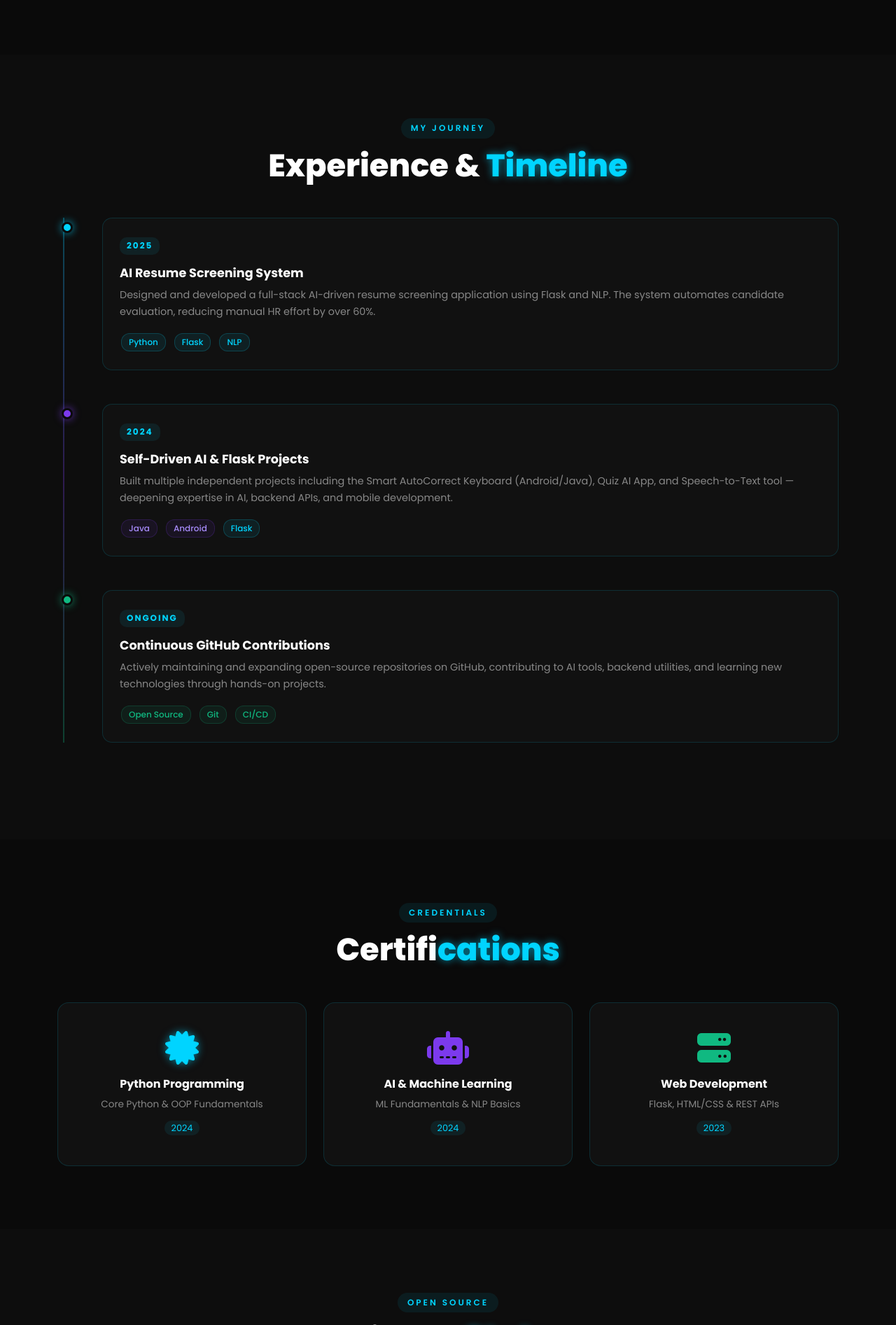
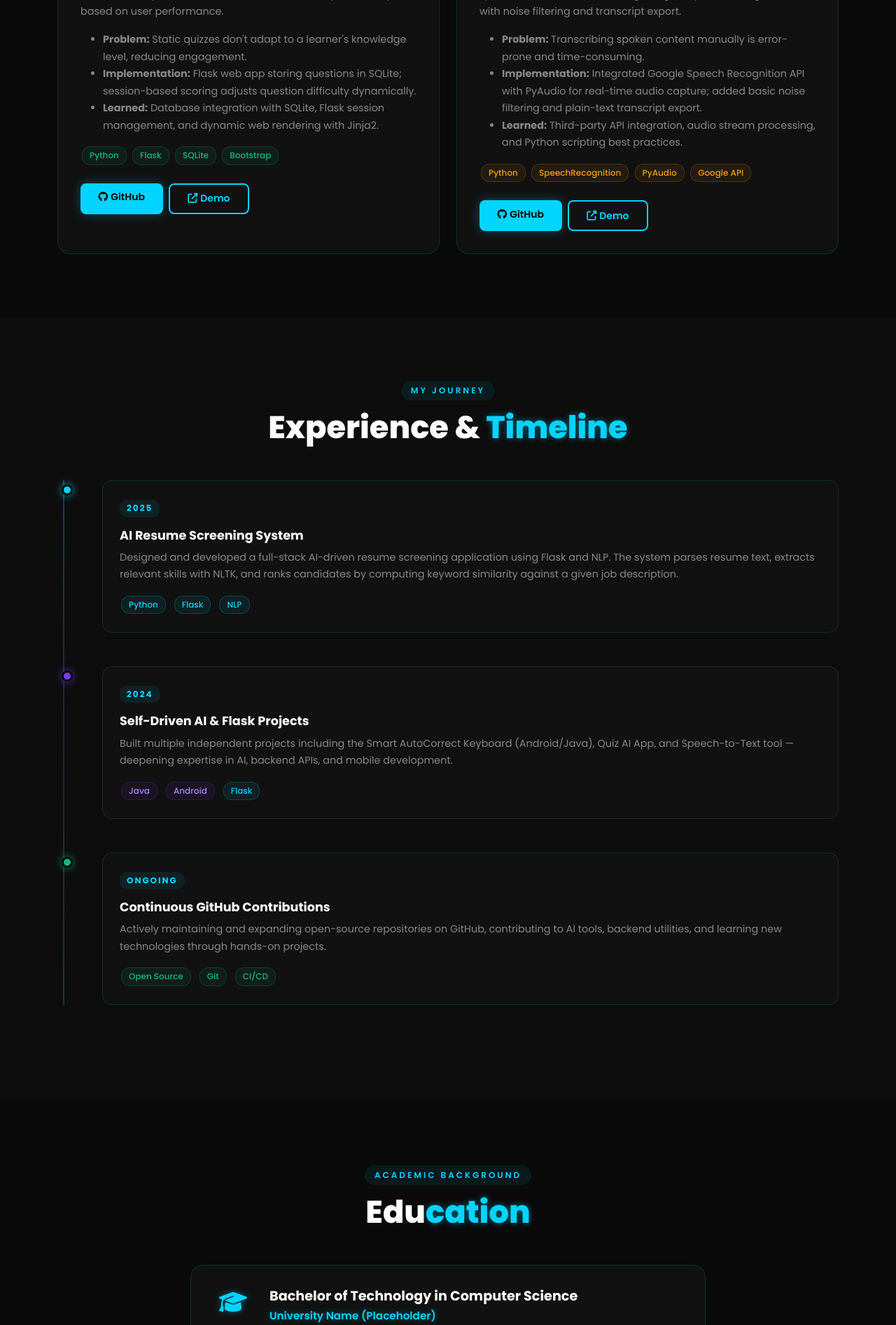
Before and after one commit to kskreddy2k7/kranthu-ai-portfolio, a Flask app: page / in a window 1280 px wide. Shown: the part 3347-5240 px from the top of the page at 70% size. Run offline with Flask 3, Linux system fonts and the light colour scheme; data that the repository does not hold is empty; some libraries are stand-ins or nearby versions.

Commit message:
Refine portfolio for internship readiness: education section, honest claims, improved project descriptions, reduced glow
Co-authored-by: kskreddy2k7 <238938005+kskreddy2k7@users.noreply.github.com>

```diff
--- a/app.py
+++ b/app.py
@@ -41,7 +41,7 @@ def fetch_github_stats():
         top_languages = sorted(languages.items(), key=lambda x: x[1], reverse=True)[:5]
         return {'repo_count': repo_count, 'top_languages': top_languages}
     except Exception:
-        return {'repo_count': 12, 'top_languages': [('Python', 8), ('Java', 3), ('HTML', 1)]}
+        return {'repo_count': 0, 'top_languages': []}
 
 
 CHATBOT_RESPONSES = {
@@ -67,13 +67,14 @@ CHATBOT_RESPONSES = {
         "• Or use the <strong>Contact Form</strong> on this page!"
     ),
     'experience': (
-        "Kranthu has hands-on experience building AI-driven applications. "
-        "He developed an <strong>AI Resume Screening System</strong> in 2025 and has been "
-        "continuously self-learning and contributing to open-source projects on GitHub."
+        "Kranthu has hands-on experience building AI-driven applications through self-directed projects. "
+        "He developed an <strong>AI Resume Screening System</strong> in 2025 using Flask and NLTK, and "
+        "has been continuously learning and building projects on GitHub."
     ),
     'education': (
-        "Kranthu is a passionate self-driven developer with a strong foundation "
-        "in Computer Science, continuously upskilling in AI, ML, and backend development."
+        "Kranthu is currently a 1st Year Bachelor of Technology (B.Tech) student in Computer Science. "
+        "He is actively building real-world projects in Python, AI, and backend development alongside "
+        "his coursework, and is open to internship opportunities to grow further."
     ),
     'certifications': (
         "Kranthu holds certifications in Python programming, AI/ML fundamentals, "
--- a/static/css/style.css
+++ b/static/css/style.css
@@ -18,8 +18,8 @@
   --text-muted: #888;
   --border: rgba(0, 212, 255, 0.15);
   --border-purple: rgba(124, 58, 237, 0.25);
-  --glow: 0 0 18px rgba(0, 212, 255, 0.35);
-  --glow-lg: 0 0 35px rgba(0, 212, 255, 0.25);
+  --glow: 0 0 14px rgba(0, 212, 255, 0.25);
+  --glow-lg: 0 0 28px rgba(0, 212, 255, 0.18);
   --transition: 0.3s ease;
 }
 
@@ -220,7 +220,7 @@ a:hover { color: #fff; }
 
 .neon-text {
   color: var(--neon);
-  text-shadow: 0 0 12px rgba(0,212,255,0.6);
+  text-shadow: 0 0 8px rgba(0,212,255,0.45);
 }
 
 .neon-link { color: var(--neon); }
@@ -273,7 +273,7 @@ a:hover { color: #fff; }
 
 @keyframes pulse-ring {
   0%, 100% { box-shadow: var(--glow-lg), inset 0 0 30px rgba(0,212,255,0.05); }
-  50% { box-shadow: 0 0 50px rgba(0,212,255,0.4), inset 0 0 30px rgba(0,212,255,0.08); }
+  50% { box-shadow: 0 0 40px rgba(0,212,255,0.28), inset 0 0 30px rgba(0,212,255,0.06); }
 }
 
 /* ============================================================
@@ -448,6 +448,31 @@ a:hover { color: #fff; }
 }
 .timeline-title { font-size: 1.1rem; font-weight: 700; color: #fff; margin: 0.5rem 0; }
 .timeline-desc  { color: var(--text-muted); font-size: 0.9rem; }
+
+/* ============================================================
+   EDUCATION
+   ============================================================ */
+.education-card {
+  background: var(--bg-card);
+  border: 1px solid var(--border);
+  border-radius: 18px;
+  padding: 2rem 2.5rem;
+  transition: var(--transition);
+}
+.education-card:hover {
+  border-color: var(--neon);
+  box-shadow: var(--glow);
+}
+.edu-icon-wrap {
+  min-width: 48px;
+  padding-top: 4px;
+}
+.edu-degree { font-size: 1.2rem; font-weight: 700; color: #fff; margin-bottom: 0.25rem; }
+.edu-university { font-size: 0.95rem; font-weight: 600; }
+.edu-year { font-size: 0.75rem; font-weight: 700; letter-spacing: 2px; text-transform: uppercase;
+  color: var(--neon); background: rgba(0,212,255,0.08); padding: 2px 10px; border-radius: 10px;
+  display: inline-block; }
+.edu-detail { color: var(--text-muted); font-size: 0.9rem; }
 
 /* ============================================================
    CERTIFICATIONS
--- a/static/js/script.js
+++ b/static/js/script.js
@@ -24,10 +24,8 @@ document.addEventListener('DOMContentLoaded', function () {
     new Typed('#typed-output', {
       strings: [
         'Python Developer',
-        'AI Builder',
-        'Backend Enthusiast',
-        'Problem Solver',
-        'Flask Developer'
+        'AI & Backend Enthusiast',
+        'Open to Internship Opportunities'
       ],
       typeSpeed: 60,
       backSpeed: 35,
--- a/templates/base.html
+++ b/templates/base.html
@@ -37,6 +37,7 @@
           <li class="nav-item"><a class="nav-link" href="{{ url_for('index') }}#skills">Skills</a></li>
           <li class="nav-item"><a class="nav-link" href="{{ url_for('index') }}#projects">Projects</a></li>
           <li class="nav-item"><a class="nav-link" href="{{ url_for('index') }}#experience">Experience</a></li>
+          <li class="nav-item"><a class="nav-link" href="{{ url_for('index') }}#education">Education</a></li>
           <li class="nav-item"><a class="nav-link" href="{{ url_for('index') }}#github">GitHub</a></li>
           <li class="nav-item"><a class="nav-link" href="{{ url_for('blog') }}">Blog</a></li>
           <li class="nav-item"><a class="nav-link" href="{{ url_for('index') }}#contact">Contact</a></li>
--- a/templates/index.html
+++ b/templates/index.html
@@ -55,7 +55,7 @@
               <i class="fas fa-user-astronaut fa-5x neon-text"></i>
             </div>
           </div>
-          <div class="about-badge"><i class="fas fa-code me-1"></i>Available for Hire</div>
+          <div class="about-badge"><i class="fas fa-code me-1"></i>Open to Internship Opportunities</div>
         </div>
       </div>
       <div class="col-lg-7" data-aos="fade-left">
@@ -84,8 +84,8 @@
             <span class="stat-label">Projects</span>
           </div>
           <div class="stat-box text-center">
-            <span class="stat-num neon-text">2+</span>
-            <span class="stat-label">Years Learning</span>
+            <span class="stat-num neon-text">1+</span>
+            <span class="stat-label">Year Learning</span>
           </div>
         </div>
       </div>
@@ -193,6 +193,11 @@
             An intelligent backend system that parses resumes, extracts key skills using NLP,
             and ranks candidates based on job description matching — built with Flask and Python NLP libraries.
           </p>
+          <ul class="project-desc mb-3">
+            <li><strong>Problem:</strong> Manually reviewing resumes is slow and inconsistent for recruiters handling many applicants.</li>
+            <li><strong>Implementation:</strong> Used NLTK for text tokenization and keyword extraction, served via a Flask REST API with JSON responses.</li>
+            <li><strong>Learned:</strong> NLP text processing pipelines, Flask backend architecture, and REST API design.</li>
+          </ul>
           <div class="project-tech mb-4">
             <span class="tech-badge">Python</span>
             <span class="tech-badge">Flask</span>
@@ -225,6 +230,11 @@
             An Android keyboard application built in Java that provides real-time autocorrect
             suggestions using NLP-inspired string distance algorithms and a custom word dictionary.
           </p>
+          <ul class="project-desc mb-3">
+            <li><strong>Problem:</strong> Mobile typing frequently produces errors that benefit from intelligent, context-aware correction.</li>
+            <li><strong>Implementation:</strong> Used Android's IME API to intercept keystrokes; computed Levenshtein distance to rank word suggestions from a local dictionary.</li>
+            <li><strong>Learned:</strong> Android app development, Java OOP principles, and string-distance algorithm design.</li>
+          </ul>
           <div class="project-tech mb-4">
             <span class="tech-badge purple">Java</span>
             <span class="tech-badge purple">Android</span>
@@ -256,6 +266,11 @@
             A Python-powered quiz system that generates dynamic questions, tracks scores,
             provides instant feedback, and adapts difficulty based on user performance.
           </p>
+          <ul class="project-desc mb-3">
+            <li><strong>Problem:</strong> Static quizzes don't adapt to a learner's knowledge level, reducing engagement.</li>
+            <li><strong>Implementation:</strong> Flask web app storing questions in SQLite; session-based scoring adjusts question difficulty dynamically.</li>
+            <li><strong>Learned:</strong> Database integration with SQLite, Flask session management, and dynamic web rendering with Jinja2.</li>
+          </ul>
           <div class="project-tech mb-4">
             <span class="tech-badge green">Python</span>
             <span class="tech-badge green">Flask</span>
@@ -287,6 +302,11 @@
             A Python application that captures audio input and converts speech to text in real time
             using Google's Speech Recognition API, with noise filtering and transcript export.
           </p>
+          <ul class="project-desc mb-3">
+            <li><strong>Problem:</strong> Transcribing spoken content manually is error-prone and time-consuming.</li>
+            <li><strong>Implementation:</strong> Integrated Google Speech Recognition API with PyAudio for real-time audio capture; added basic noise filtering and plain-text transcript export.</li>
+            <li><strong>Learned:</strong> Third-party API integration, audio stream processing, and Python scripting best practices.</li>
+          </ul>
           <div class="project-tech mb-4">
             <span class="tech-badge orange">Python</span>
             <span class="tech-badge orange">SpeechRecognition</span>
@@ -324,7 +344,8 @@
           <h4 class="timeline-title">AI Resume Screening System</h4>
           <p class="timeline-desc">
             Designed and developed a full-stack AI-driven resume screening application using Flask
-            and NLP. The system automates candidate evaluation, reducing manual HR effort by over 60%.
+            and NLP. The system parses resume text, extracts relevant skills with NLTK, and ranks
+            candidates by computing keyword similarity against a given job description.
           </p>
           <div class="d-flex flex-wrap gap-2 mt-2">
             <span class="tech-badge">Python</span><span class="tech-badge">Flask</span><span class="tech-badge">NLP</span>
@@ -366,6 +387,40 @@
   </div>
 </section>
 
+<!-- ===== EDUCATION ===== -->
+<section class="section-pad" id="education">
+  <div class="container">
+    <div class="section-header text-center mb-5" data-aos="fade-up">
+      <span class="section-tag">Academic Background</span>
+      <h2 class="section-title">Edu<span class="neon-text">cation</span></h2>
+    </div>
+    <div class="row justify-content-center">
+      <div class="col-lg-8" data-aos="fade-up">
+        <div class="education-card d-flex align-items-start gap-4">
+          <div class="edu-icon-wrap">
+            <i class="fas fa-graduation-cap fa-2x neon-text"></i>
+          </div>
+          <div>
+            <h4 class="edu-degree">Bachelor of Technology in Computer Science</h4>
+            <p class="edu-university neon-text mb-1">University Name (Placeholder)</p>
+            <span class="edu-year">2024 – Present</span>
+            <p class="edu-detail mt-2">
+              1st Year Student · Actively building projects in Python, AI, and backend development
+              alongside coursework to apply classroom concepts to real-world problems.
+            </p>
+            <div class="d-flex flex-wrap gap-2 mt-3">
+              <span class="skill-badge">Data Structures</span>
+              <span class="skill-badge">Algorithms</span>
+              <span class="skill-badge purple">Python Programming</span>
+              <span class="skill-badge green">Web Development</span>
+            </div>
+          </div>
+        </div>
+      </div>
+    </div>
+  </div>
+</section>
+
 <!-- ===== CERTIFICATIONS ===== -->
 <section class="section-pad" id="certifications">
   <div class="container">
@@ -402,6 +457,7 @@
   </div>
 </section>
 
+{% if github_stats.repo_count > 0 %}
 <!-- ===== GITHUB STATS ===== -->
 <section class="section-pad section-dark" id="github">
   <div class="container">
@@ -457,6 +513,25 @@
     </div>
   </div>
 </section>
+{% else %}
+<!-- ===== GITHUB PROFILE LINK (stats not yet available) ===== -->
+<section class="section-pad section-dark" id="github">
+  <div class="container text-center" data-aos="fade-up">
+    <div class="section-header text-center mb-4">
+      <span class="section-tag">Open Source</span>
+      <h2 class="section-title">GitHub <span class="neon-text">Profile</span></h2>
+    </div>
+    <div class="github-profile-card d-inline-block px-5 py-4">
+      <i class="fab fa-github fa-5x mb-3"></i>
+      <h3 class="mb-1">{{ github_username }}</h3>
+      <p class="text-muted mb-4">Building and learning in public — projects coming soon!</p>
+      <a href="https://github.com/{{ github_username }}" target="_blank" rel="noopener" class="btn btn-neon">
+        <i class="fab fa-github me-2"></i>View GitHub Profile
+      </a>
+    </div>
+  </div>
+</section>
+{% endif %}
 
 <!-- ===== AI CHATBOT ===== -->
 <section class="section-pad" id="chatbot">
@@ -512,7 +587,8 @@
         <div class="contact-info-card">
           <h5 class="mb-4">Let's work together!</h5>
           <p class="text-muted mb-4">
-            I'm open to freelance projects, collaborations, and exciting full-time opportunities.
+            I'm actively looking for internship opportunities where I can contribute,
+            learn from experienced engineers, and grow as a developer.
             Drop me a message and I'll get back to you within 24 hours.
           </p>
           <div class="contact-item d-flex align-items-center gap-3 mb-3">
```
